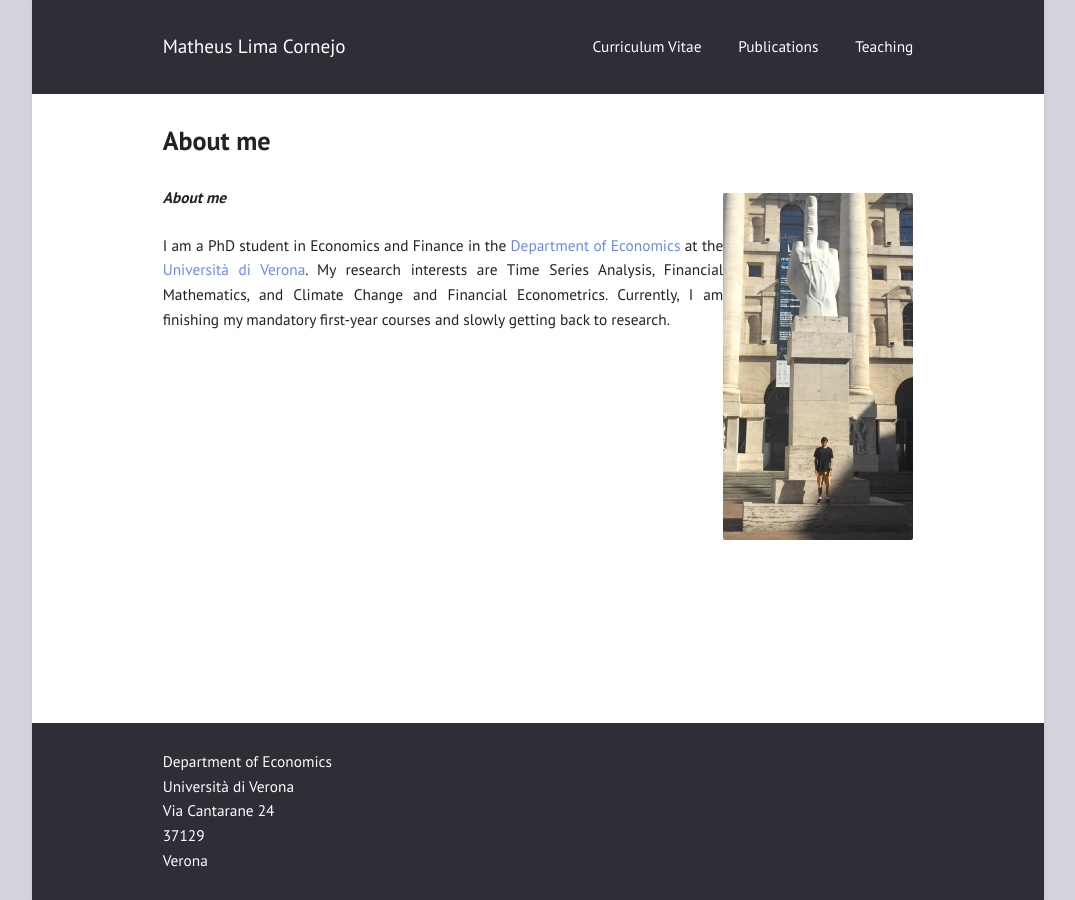
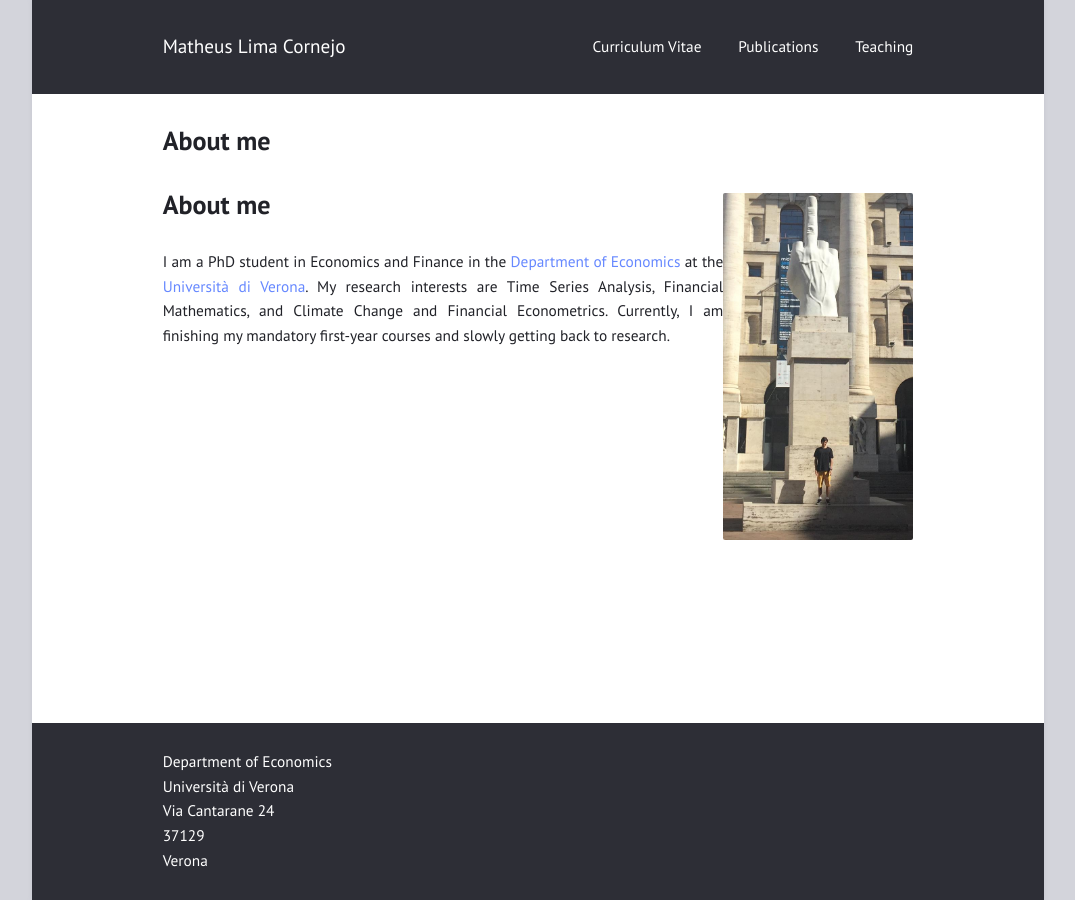
Before and after one commit to limacornejo/limacornejo.github.io, a Jekyll site: the page built from index.md, in a window 1280 px wide. Shown: the whole page, without its empty margins (102-1177 px from the left). Built offline with Jekyll 4.4.1, drawn with Linux system fonts in a browser that asks for light colours.

```diff
--- a/index.md
+++ b/index.md
@@ -5,7 +5,7 @@ title: "About me"
 
 <img src="/pic_milano.jpg" align="right" width="190px" />
 
-<header><strong><em>About me</em></strong></header>
+<header><strong><h1>About me</h1></strong></header>
 
 I am a PhD student in Economics and Finance in the <a href="https://www.dse.univr.it/?lang=en">Department of Economics</a> at the <a href="https://www.univr.it/en/home">Università di Verona</a>. My research interests are Time Series Analysis, Financial Mathematics, and Climate Change and Financial Econometrics. Currently, I am finishing my mandatory first-year courses and slowly getting back to research.
 
```
